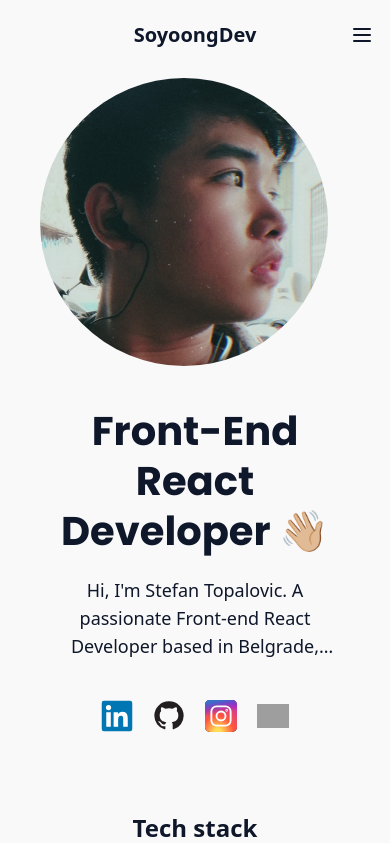
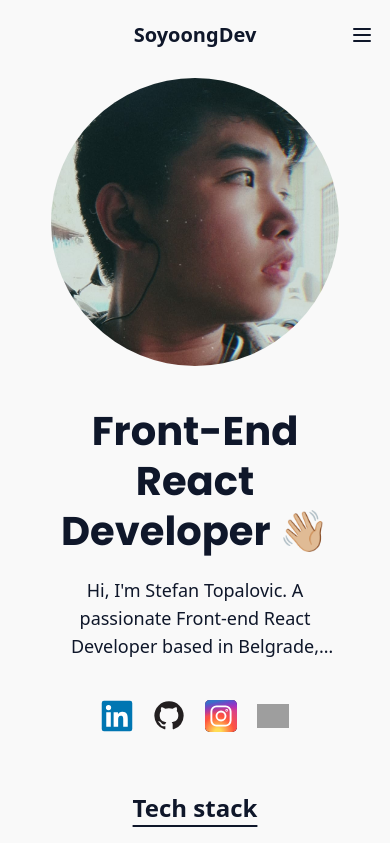
Before and after one commit to soyoongdev/soyoongdev-portfolio, a Next.js app: page / in a window 390 px wide. Shown: the top 843 px of the page. Built offline with nearby package versions, Linux system fonts and the light colour scheme; grey boxes are pictures that could not be loaded.

Commit message:
style: update responsive hero-banner and size

```diff
--- a/src/components/hero-banner.tsx
+++ b/src/components/hero-banner.tsx
@@ -16,7 +16,7 @@ const poppins = Poppins({
 function HeroBanner() {
   return (
     <div className={cn('h-full w-full md:my-6')}>
-      <div className='flex h-full w-full flex-col-reverse gap-10 md:flex-row'>
+      <div className='flex h-full w-full flex-col-reverse items-center gap-10 md:flex-row'>
         <div className='flex h-full w-full flex-col items-center justify-between md:w-2/3 md:items-start'>
           <div className='flex flex-col gap-5'>
             <h1
@@ -59,8 +59,9 @@ function HeroBanner() {
         <div
           className={cn(
             'flex h-72 min-h-[200px] w-72 min-w-[200px] items-center justify-center',
-            'sm:h-[350px] sm:w-[350px]',
-            'md:h-[450px] md:w-[450px] md:flex-shrink-0'
+            'sm:h-[300px] sm:w-[300px]',
+            'md:h-[350px] md:w-[350px] md:flex-shrink-0',
+            'lg:h-[450px] lg:w-[450px]'
           )}
         >
           <div className='relative h-full w-full'>
--- a/src/components/layouts/wrapper.tsx
+++ b/src/components/layouts/wrapper.tsx
@@ -12,7 +12,7 @@ interface WrapperHeaderProps extends React.HTMLAttributes<HTMLDivElement> {
 const WrapperHeader = forwardRef<HTMLDivElement, WrapperHeaderProps>(
   ({ children, className }, ref) => {
     return (
-      <div ref={ref} className={cn('my-2 mb-10', className)}>
+      <div ref={ref} className={cn('my-2 mb-5', className)}>
         {children}
       </div>
     )
```
